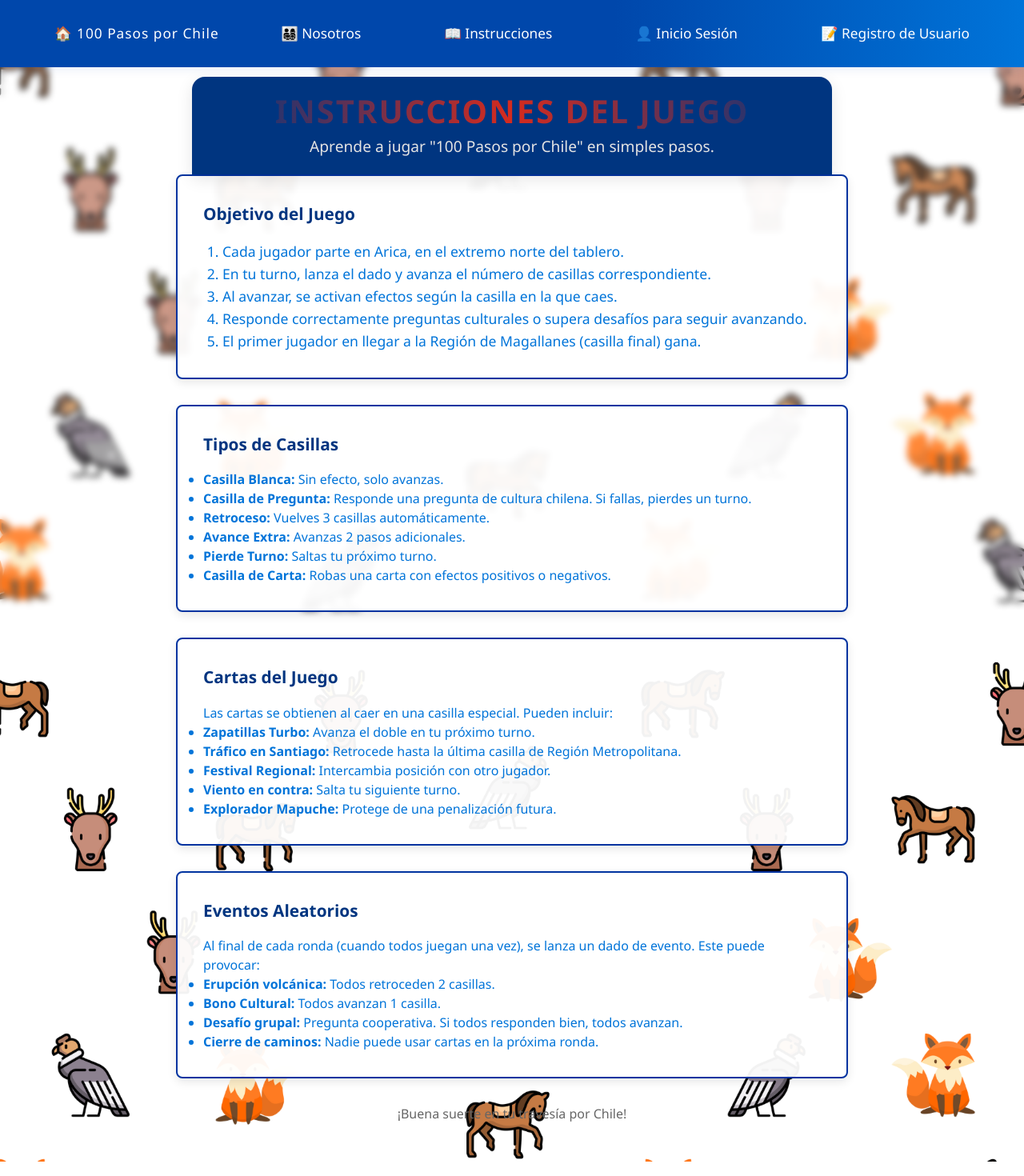
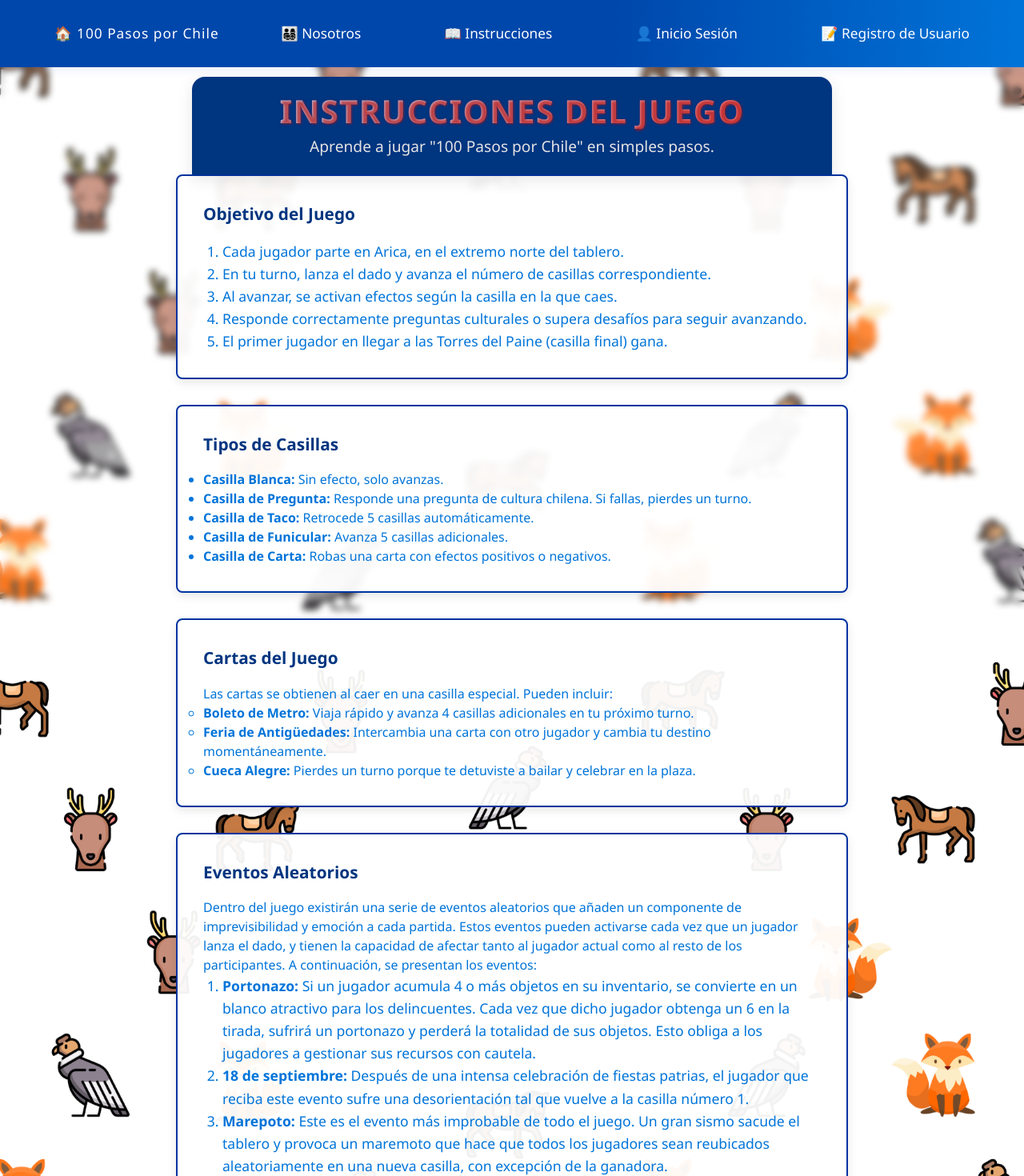
Before and after one commit to JorgeBravo98/frontend_no_privado_WBM, a React (Vite) app in the folder web-master/: page /instructions in a window 1280 px wide. Shown: the top 1470 px of the page at 80% size. Built offline with nearby package versions, Linux system fonts and the light colour scheme.

Commit message:
tablero en inicio e instrucciones corregidas

```diff
--- a/web-master/src/common/showBoard.jsx
+++ b/web-master/src/common/showBoard.jsx
@@ -1,57 +1,15 @@
-import React, { useEffect, useState } from "react";
-import axios from "axios";
-import "../game/Board.css";
+import React from "react";
+import tableroImg from "../assets/tablero.png";
+import "./showboard.css";
 
 export default function ShowBoard() {
-  const [tablero, setTablero] = useState([]);
-  const [loading, setLoading] = useState(true);
-
-  useEffect(() => {
-    // Cambia la URL por la de tu backend si es necesario
-    const fetchBoard = async () => {
-      try {
-        const res = await axios.get(`${import.meta.env.VITE_BACKEND_URL}/games/1/board`);
-        if (Array.isArray(res.data) && res.data.length > 0) {
-          setTablero(res.data);
-        }
-      } catch {
-        // Puedes mostrar un mensaje de error si quieres
-      } finally {
-        setLoading(false);
-      }
-    };
-    fetchBoard();
-  }, []);
-
-  if (loading) return <div>Cargando tablero...</div>;
-  if (!tablero.length) return <div>No hay tablero para mostrar.</div>;
-
   return (
-    <div className="board-grid">
-      {tablero.map((box) => (
-        <div
-          key={box.number}
-          className={`square ${box.ciudadIconica ? `ciudad-${box.number}` : `type-${box.type}`}`}
-        >
-          <div className="square-number">{box.number}</div>
-          <div className="players-in-square">
-            {box.players && box.players.map((player, idx) => {
-              const isExternal = player.avatar?.startsWith("http");
-              const avatarName = isExternal
-                ? "url"
-                : player.avatar?.split("/").pop()?.replace(".png", "") || "avatar1";
-
-              return (
-                <div
-                  key={player.name + idx}
-                  className={`player-avatar avatar-${avatarName} player-color-${player.user_id % 4}`}
-                  title={player.name}
-                />
-              );
-            })}
-          </div>
-        </div>
-      ))}
+    <div className="showboard-container">
+      <img
+        src={tableroImg}
+        alt="Imagen Tablero"
+        className="showboard-image"
+      />
     </div>
   );
 }
--- /dev/null
+++ b/web-master/src/common/showboard.css
@@ -0,0 +1,23 @@
+
+.showboard-container {
+  text-align: center;
+  padding: 2rem;
+  background-color: white;
+  display: inline-block;
+  border-radius: 12px;
+  margin-top: 40px;
+  box-shadow: 0 8px 16px rgba(0, 0, 0, 0.05);
+  -webkit-font-smoothing: antialiased;
+  -moz-osx-font-smoothing: grayscale;
+}
+
+.showboard-image {
+  max-width: 100%;
+  height: auto;
+  border-radius: 12px;
+  display: block;
+  margin: 0 auto;
+  image-rendering: auto;
+  backface-visibility: hidden;
+  -webkit-transform: translateZ(0);
+}
--- a/web-master/src/game/instructions.css
+++ b/web-master/src/game/instructions.css
@@ -64,10 +64,17 @@ body::before {
 .instructions-title {
   font-size: 2.5rem;
   margin: 0;
-  color: #ffffff;
-  text-shadow: none;
-  font-weight: 800;
+  color: #0033a0; /* Azul oscuro clásico */
+  font-weight: 900;
+  text-shadow: 1px 1px 3px rgba(175, 19, 19, 0.7); /* sombra roja para efecto Chile */
+  background: linear-gradient(90deg, #c0ceec 0%, #f16c6c 100%);
+  -webkit-background-clip: text;
+  -webkit-text-fill-color: transparent;
+  /* Opcional para que no se divida en varias líneas */
+  white-space: nowrap;
+  letter-spacing: 1.5px;
 }
+
 
 .instructions-subtitle {
   font-size: 1.2rem;
--- a/web-master/src/game/instructions.jsx
+++ b/web-master/src/game/instructions.jsx
@@ -17,7 +17,7 @@ export default function Instructions() {
           <li>En tu turno, lanza el dado y avanza el número de casillas correspondiente.</li>
           <li>Al avanzar, se activan efectos según la casilla en la que caes.</li>
           <li>Responde correctamente preguntas culturales o supera desafíos para seguir avanzando.</li>
-          <li>El primer jugador en llegar a la Región de Magallanes (casilla final) gana.</li>
+          <li>El primer jugador en llegar a las Torres del Paine (casilla final) gana.</li>
         </ol>
       </div>
 
@@ -26,9 +26,8 @@ export default function Instructions() {
         <ul>
           <li><strong>Casilla Blanca:</strong> Sin efecto, solo avanzas.</li>
           <li><strong>Casilla de Pregunta:</strong> Responde una pregunta de cultura chilena. Si fallas, pierdes un turno.</li>
-          <li><strong>Retroceso:</strong> Vuelves 3 casillas automáticamente.</li>
-          <li><strong>Avance Extra:</strong> Avanzas 2 pasos adicionales.</li>
-          <li><strong>Pierde Turno:</strong> Saltas tu próximo turno.</li>
+          <li><strong>Casilla de Taco:</strong> Retrocede 5 casillas automáticamente.</li>
+          <li><strong>Casilla de Funicular:</strong> Avanza 5 casillas adicionales.</li>
           <li><strong>Casilla de Carta:</strong> Robas una carta con efectos positivos o negativos.</li>
         </ul>
       </div>
@@ -37,25 +36,42 @@ export default function Instructions() {
         <h2 className="section-subtitle">Cartas del Juego</h2>
         <p>Las cartas se obtienen al caer en una casilla especial. Pueden incluir:</p>
         <ul>
-          <li><strong>Zapatillas Turbo:</strong> Avanza el doble en tu próximo turno.</li>
-          <li><strong>Tráfico en Santiago:</strong> Retrocede hasta la última casilla de Región Metropolitana.</li>
-          <li><strong>Festival Regional:</strong> Intercambia posición con otro jugador.</li>
-          <li><strong>Viento en contra:</strong> Salta tu siguiente turno.</li>
-          <li><strong>Explorador Mapuche:</strong> Protege de una penalización futura.</li>
+        <ul>
+          <li><strong>Boleto de Metro:</strong> Viaja rápido y avanza 4 casillas adicionales en tu próximo turno.</li>
+          <li><strong>Feria de Antigüedades:</strong> Intercambia una carta con otro jugador y cambia tu destino momentáneamente.</li>
+          <li><strong>Cueca Alegre:</strong> Pierdes un turno porque te detuviste a bailar y celebrar en la plaza.</li>
+        </ul>
         </ul>
       </div>
 
       <div className="instructions-card">
         <h2 className="section-subtitle">Eventos Aleatorios</h2>
         <p>
-          Al final de cada ronda (cuando todos juegan una vez), se lanza un dado de evento. Este puede provocar:
+          Dentro del juego existirán una serie de eventos aleatorios que añaden un componente
+          de imprevisibilidad y emoción a cada partida. Estos eventos pueden activarse cada vez
+          que un jugador lanza el dado, y tienen la capacidad de afectar tanto al jugador actual
+          como al resto de los participantes. A continuación, se presentan los eventos:
         </p>
-        <ul>
-          <li><strong>Erupción volcánica:</strong> Todos retroceden 2 casillas.</li>
-          <li><strong>Bono Cultural:</strong> Todos avanzan 1 casilla.</li>
-          <li><strong>Desafío grupal:</strong> Pregunta cooperativa. Si todos responden bien, todos avanzan.</li>
-          <li><strong>Cierre de caminos:</strong> Nadie puede usar cartas en la próxima ronda.</li>
-        </ul>
+        <ol>
+          <li>
+            <strong>Portonazo:</strong> Si un jugador acumula 4 o más objetos en su inventario, se
+            convierte en un blanco atractivo para los delincuentes. Cada vez que dicho
+            jugador obtenga un 6 en la tirada, sufrirá un portonazo y perderá la totalidad
+            de sus objetos. Esto obliga a los jugadores a gestionar sus recursos con
+            cautela.
+          </li>
+          <li>
+            <strong>18 de septiembre:</strong> Después de una intensa celebración de fiestas patrias, el
+            jugador que reciba este evento sufre una desorientación tal que vuelve a la
+            casilla número 1.
+          </li>
+          <li>
+            <strong>Marepoto:</strong> Este es el evento más improbable de todo el juego. Un gran sismo
+            sacude el tablero y provoca un maremoto que hace que todos los jugadores
+            sean reubicados aleatoriamente en una nueva casilla, con excepción de la
+            ganadora.
+          </li>
+        </ol>
       </div>
 
       <footer className="instructions-footer">
```
Also changed, not shown: web-master/src/assets/tablero.png (added).
